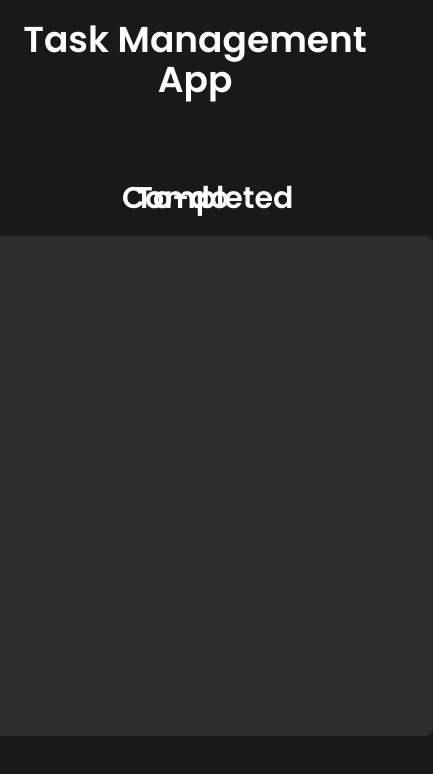
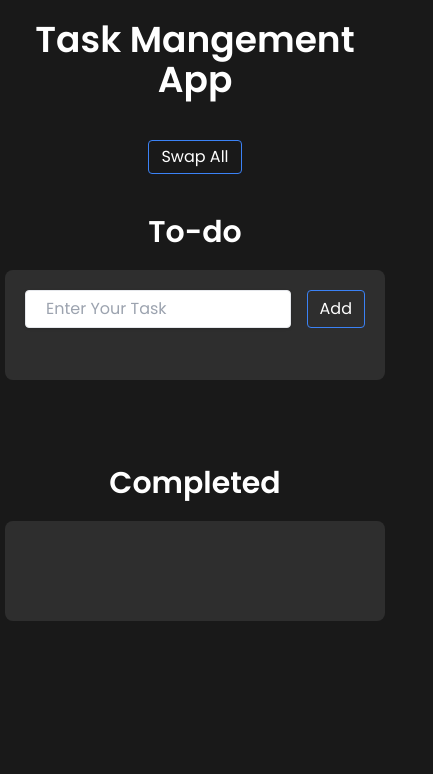
Before and after one commit to Abhijeet03s/Task-Management-App, a React (Vite) app: page / in a window 390 px wide. Shown: the top 774 px of the page, 433 px wide, since content can reach past the window. Built offline with nearby package versions, Linux system fonts and the light colour scheme.

Commit message:
mobile responsive and readme changes

```diff
--- a/index.html
+++ b/index.html
@@ -6,7 +6,7 @@
     <link rel="icon" href="./homework.png">
     <meta name="viewport" content="width=device-width, initial-scale=1.0" />
     <link rel="stylesheet" href="https://cdnjs.cloudflare.com/ajax/libs/font-awesome/6.2.0/css/all.min.css">
-    <title>Todo App</title>
+    <title>Task Mangement App</title>
   </head>
 
   <body>
--- a/src/App.jsx
+++ b/src/App.jsx
@@ -15,23 +15,23 @@ export default function App() {
     localStorage.setItem("tasks", JSON.stringify(tasks))
   }, [tasks]);
 
-  function SwapAll() {
+  function SwapAllTasks() {
     setTasks((tasks) => tasks.map((todo) => ({
       ...todo,
       completed: !todo.completed
     }
     )))
-    // console.log(buffer)
   }
-
 
   return (
     <>
-      <div className="max-w-full min-h-screen text-white text-center py-5 space-y-20 font-Poppins">
-        <h1 className="text-4xl font-extrabold">Task Management App</h1>
-        <div className="grid grid-cols-3 place-items-center px-44">
-          <div>
+      <div className="container max-w-full min-h-screen font-Poppins text-white text-center py-5 space-y-10">
+        <h1 className="text-4xl font-extrabold">Task Mangement App</h1>
+        <button className="bg-transparent hover:bg-blue-600 text-white hover:text-white py-1 px-3 border border-blue-500 hover:border-transparent rounded" onClick={() => { SwapAllTasks()}}>Swap All</button>
+        <div className="container grid grid-rows-2 gap-y-20 lg:grid-cols-2 place-items-center lg:px-64 lg:gap-x-20">
+          <div className="flex flex-col justify-center items-center">
             <h1 className="text-3xl font-bold">To-do</h1>
+            <div className="w-[380px] lg:w-[450px] min-h-[100px] flex flex-col bg-[#2e2e2e] p-5 mt-5 rounded-lg">
               <Form
                 userInput={userInput}
                 setUserInput={setUserInput}
@@ -42,10 +42,10 @@ export default function App() {
                 inputFocus={inputFocus}
               />
             </div>
-          <button className="bg-transparent hover:bg-blue-600 text-white hover:text-white py-1 px-3 border border-blue-500 hover:border-transparent rounded" onClick={() => { SwapAll() }}>Swap All</button>
+          </div>
           <div className="flex flex-col justify-center items-center">
             <h1 className="text-3xl font-bold text-center">Completed</h1>
-            <div className="w-[450px] min-h-[500px] flex flex-col items-center bg-[#2e2e2e] p-5 mt-5 rounded-lg">
+            <div className="w-[380px] lg:w-[450px] min-h-[100px] flex flex-col items-center bg-[#2e2e2e] p-5 mt-5 rounded-lg">
               <List
                 tasks={tasks}
                 setTasks={setTasks}
--- a/src/components/Form.jsx
+++ b/src/components/Form.jsx
@@ -54,9 +54,9 @@ export default function Form({ userInput, setUserInput, tasks, setTasks, editTas
                 closeOnClick
                 theme="dark"
             />
-            <div className="w-[450px] min-h-[500px] flex flex-col bg-[#2e2e2e] p-5 mt-5 rounded-lg">
+
             <form className="flex gap-4" onSubmit={handleSubmit}>
-                    <input className="shadow appearance-none border rounded w-full py-2 px-5 text-gray-700 leading-tight focus:outline-none focus:shadow-outline" id="username" type="text" placeholder="Enter Your Task"
+                <input className="shadow appearance-none border rounded w-full py-2 px-5 text-gray-700 leading-tight focus:border-2 focus:border-blue-500  focus:outline-none focus:shadow-outline" id="username" type="text" placeholder="Enter Your Task"
                     onChange={handleChange}
                     value={userInput}
                     ref={inputFocus}
@@ -73,7 +73,6 @@ export default function Form({ userInput, setUserInput, tasks, setTasks, editTas
                     isInCompletedSection={false}
                 />
             </div>
-            </div>
         </>
     )
 }
--- a/src/components/List.jsx
+++ b/src/components/List.jsx
@@ -52,6 +52,7 @@ export default function List({ tasks, setTasks, setEditTask, inputFocus, isInCom
         closeOnClick
         theme="dark"
       />
+
       {newTask.map((todo) => (
         <li className="max-w-full flex justify-between items-center bg-white rounded-md h-[40px] mb-5" key={todo.id}>
           <input
```
Also changed, not shown: 2 other files (tests, documents, lock files or other folders). Lines whose indentation alone changed are shown as unchanged.
